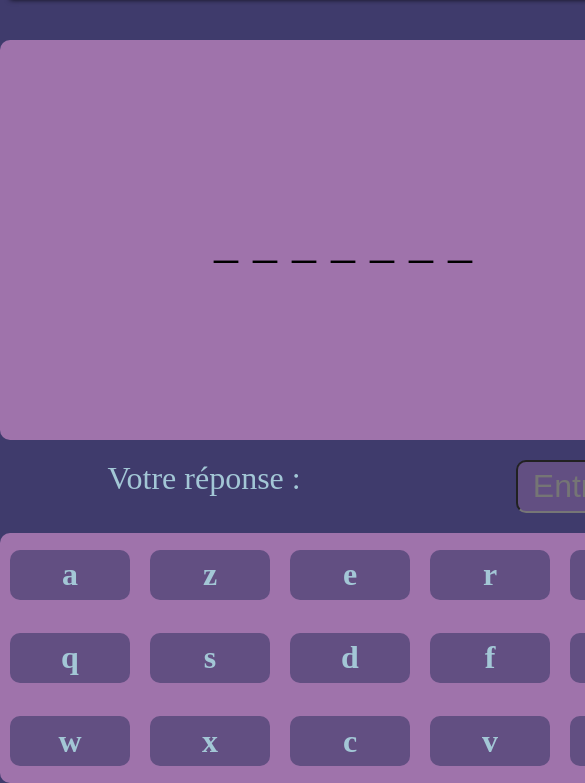
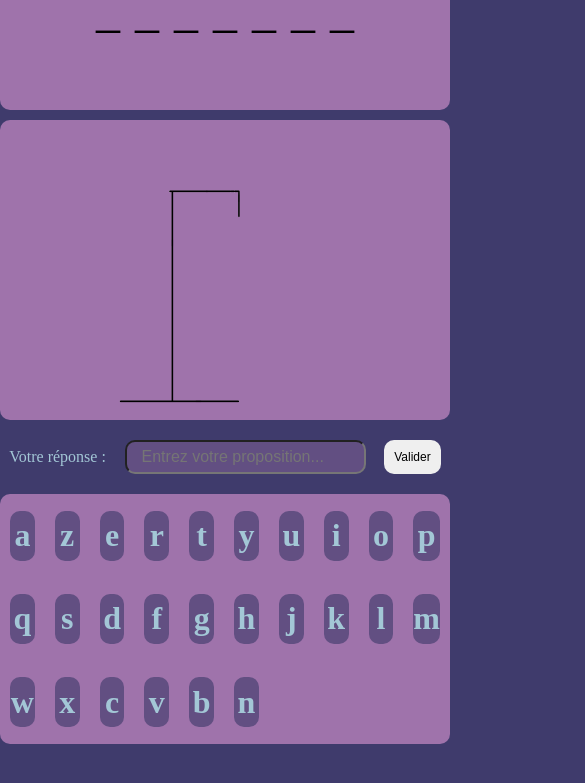
Before and after one commit to Christever/projet_passerelle-1, a plain HTML site: page index.html in a window 390 px wide. Shown: the part 140-923 px from the top of the page, 585 px wide, since content can reach past the window. After the commit the page ends 884 px from the top, so only its background shows below. Drawn offline with Linux system fonts and the light colour scheme.

Commit message:
Un minimum de responsive

```diff
--- a/scss/main.scss
+++ b/scss/main.scss
@@ -1,3 +1,52 @@
 @import "root";
 @import "general";
 @import "game.scss";
+
+@media all and (max-width: 1450px) {
+    .container {
+        width: 750px;
+    }
+
+    #title {
+        display: none;
+    }
+
+    #game {
+        display: flex;
+        flex-direction: column;
+    }
+
+    #mot {
+        height: 200px;
+    }
+
+    #dessin {
+        height: 300px;
+        img {
+            height: 300px;
+        }
+    }
+}
+
+@media all and (max-width: 750px) {
+    .container {
+        width: 450px;
+    }
+
+    form {
+        font-size: 1em;
+
+        input {
+            font-size: inherit;
+        }
+    }
+
+    #btn-valid {
+        font-size: 0.75em;
+    }
+
+    #text-proposition {
+        display: flex;
+        align-items: center;
+    }
+}
```
Also changed, not shown: css/main.css, data/mots.json, 1 other file.
